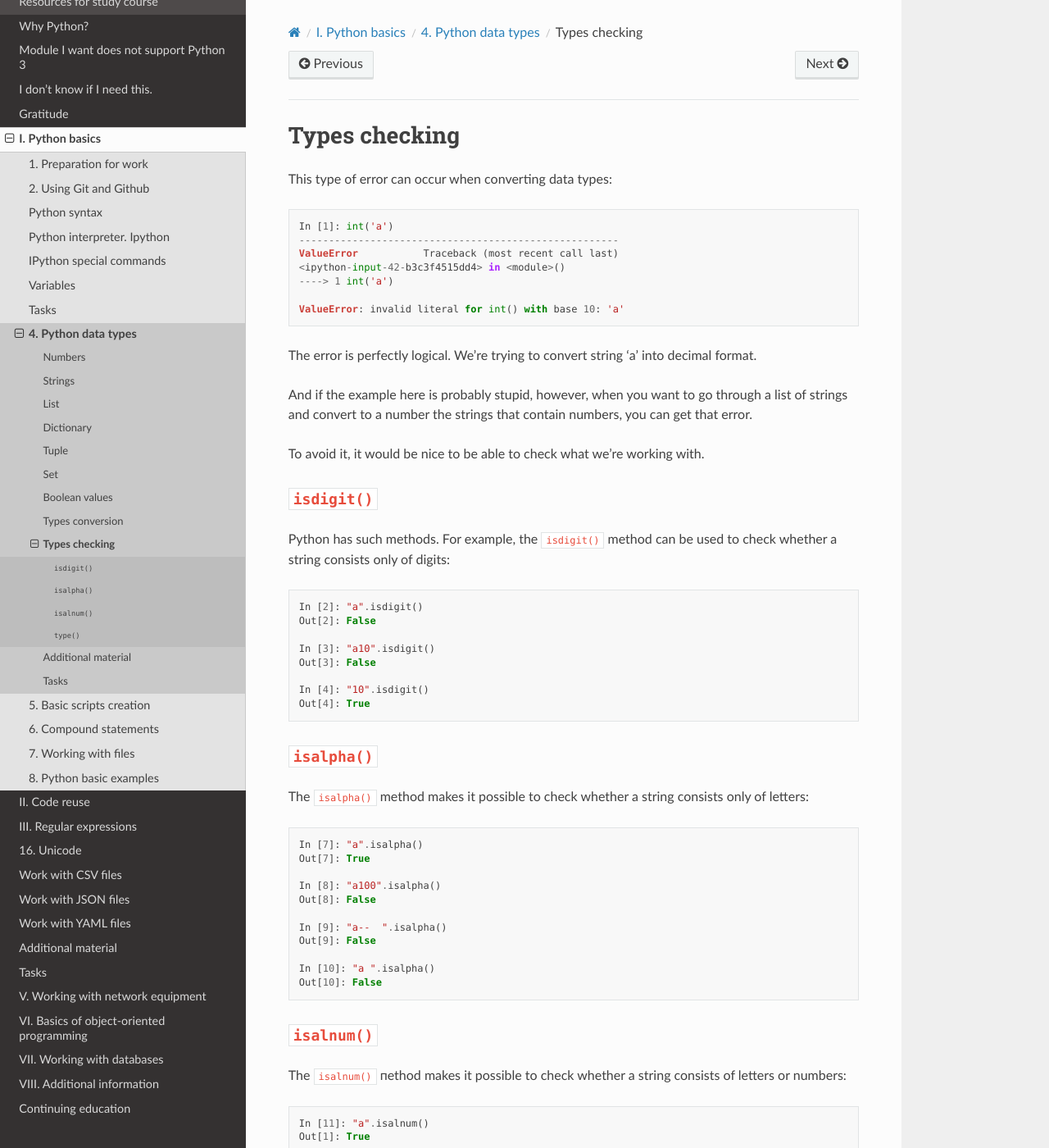
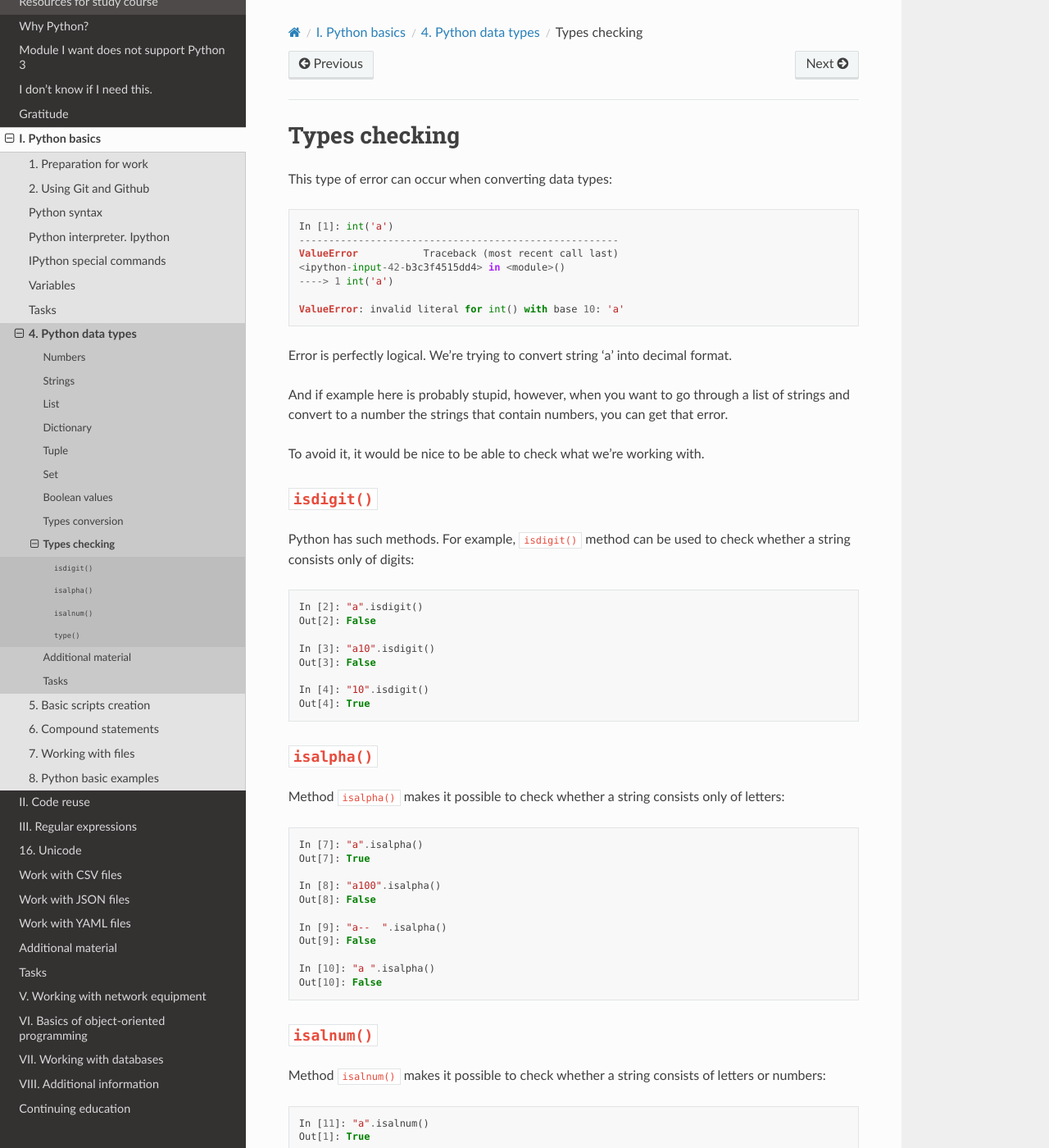
Before and after one commit to natenka/pyneng-book-en, a Sphinx documentation site: the page built from docs/source/book/04_data_structures/9a_check_type.rst, in a window 1280 px wide and 1400 px high. Shown: the whole window at 82% size. Built offline with Sphinx 7.4.7 and the Read the Docs theme 2.0.0, drawn with Linux system fonts in a browser that asks for light colours; pages that are not in the unit, such as notebooks, are missing from menus; some of the changed text lies outside the part shown.

Commit message:
Update 9a_check_type.rst

```diff
--- a/docs/source/book/04_data_structures/9a_check_type.rst
+++ b/docs/source/book/04_data_structures/9a_check_type.rst
@@ -13,16 +13,16 @@ This type of error can occur when converting data types:
 
     ValueError: invalid literal for int() with base 10: 'a'
 
-The error is perfectly logical. We’re trying to convert string 'a' into decimal format.
+Error is perfectly logical. We’re trying to convert string 'a' into decimal format.
 
-And if the example here is probably stupid, however, when you want to go through a list of strings and convert to a number the strings that contain numbers, you can get that error.
+And if example here is probably stupid, however, when you want to go through a list of strings and convert to a number the strings that contain numbers, you can get that error.
 
 To avoid it, it would be nice to be able to check what we’re working with.
 
 ``isdigit()``
 ^^^^^^^^^^^^^
 
-Python has such methods. For example, the ``isdigit()`` method can be used to check whether a string consists only of digits:
+Python has such methods. For example, ``isdigit()`` method can be used to check whether a string consists only of digits:
 
 .. code:: python
 
@@ -39,7 +39,7 @@ Python has such methods. For example, the ``isdigit()`` method can be used to ch
 ``isalpha()``
 ^^^^^^^^^^^^^
 
-The ``isalpha()`` method makes it possible to check whether a string consists only of letters:
+Method ``isalpha()`` makes it possible to check whether a string consists only of letters:
 
 .. code:: python
 
@@ -58,7 +58,7 @@ The ``isalpha()`` method makes it possible to check whether a string consists on
 ``isalnum()``
 ^^^^^^^^^^^^^
 
-The ``isalnum()`` пethod makes it possible to check whether a string consists of letters or numbers:
+Method ``isalnum()`` makes it possible to check whether a string consists of letters or numbers:
 
 .. code:: python
 
@@ -71,11 +71,11 @@ The ``isalnum()`` пethod makes it possible to check whether a string consists o
 ``type()``
 ^^^^^^^^^^
 
-Sometimes, depending on the result, a library or function can output different types of objects. For example, if an there is one object a string is returned, if several a tuple is returned.
+Sometimes, depending on the result, a library or function can output different types of objects. For example, if there is one object, string is returned. If several, tuple is returned.
 
 We have to construct the program in different ways, depending on whether a string or a tuple has been returned.
 
-The ``type()`` function can help:
+Method ``type()`` function can help:
 
 .. code:: python
 
```
